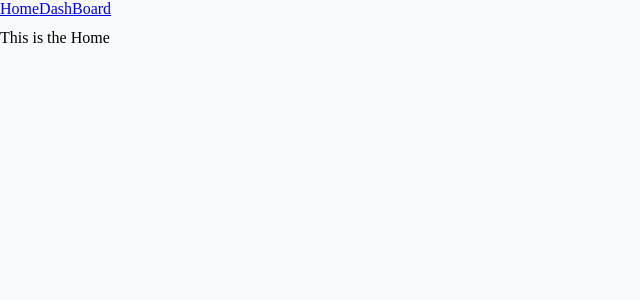
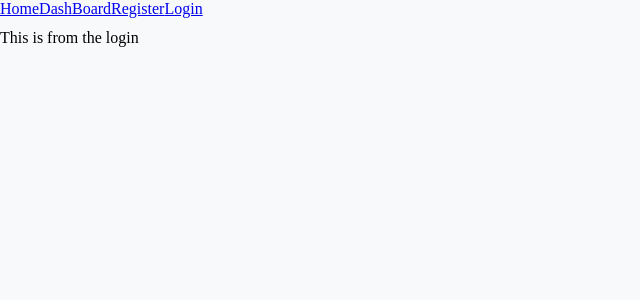
Before and after one commit to bw-virtualreality-2020/client, a React (Create React App) app: page /login in a window 1280 px wide. Shown: the top 300 px of the page, without its empty margins (0-640 px from the left). Built offline with nearby package versions, Linux system fonts and the light colour scheme.

Commit message:
added login and register routes

```diff
--- a/src/App.js
+++ b/src/App.js
@@ -4,6 +4,8 @@ import { Switch, Route, Link } from 'react-router-dom';
 //  ROUTES
 import Home from './components/routes/Home';
 import Dashboard from './components/routes/DashBoard';
+import Register from './components/Register';
+import Login from './components/Login';
 
 function App() {
   return (
@@ -12,11 +14,15 @@ function App() {
         <nav>
           <Link to='/'>Home</Link>
           <Link to='/dashboard'>DashBoard</Link>
+          <Link to='/register'>Register</Link>
+          <Link to='/login'>Login</Link>
         </nav>
       </header>
 
       {/* ROUTES  */}
       <Switch>
+        <Route path='/login' component={Login} />
+        <Route path='/register' component={Register} />
         <Route path='/dashboard' component={Dashboard} />
         <Route path='/' component={Home} />
       </Switch>
--- a/src/components/Login.js
+++ b/src/components/Login.js
@@ -3,6 +3,7 @@ import React from 'react';
 function Login () {
     return (
         <>
+        <h1>This is from the login</h1>
         </>
     );
 }
--- a/src/components/Register.js
+++ b/src/components/Register.js
@@ -3,6 +3,7 @@ import React from 'react';
 function Register() {
     return (
         <>
+        <h1>This is from register</h1>
         </>
     )
 }
```
